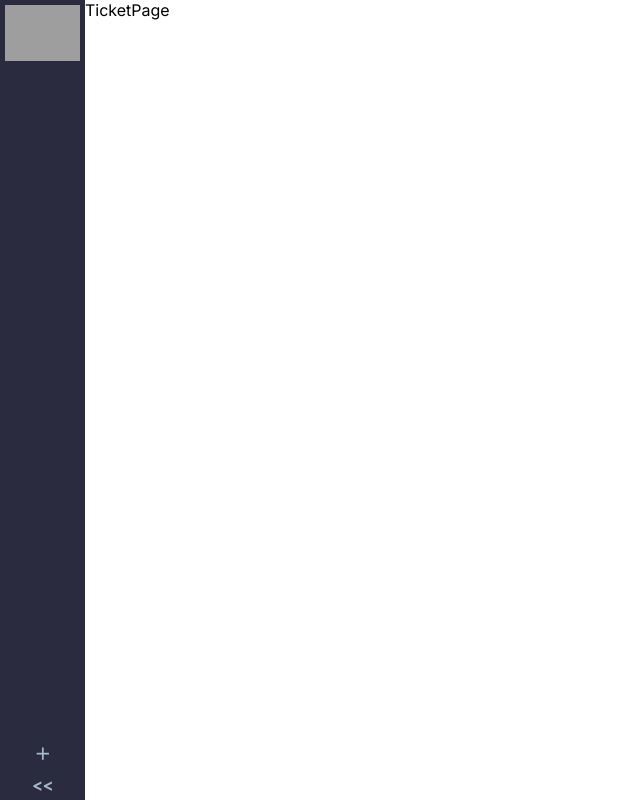
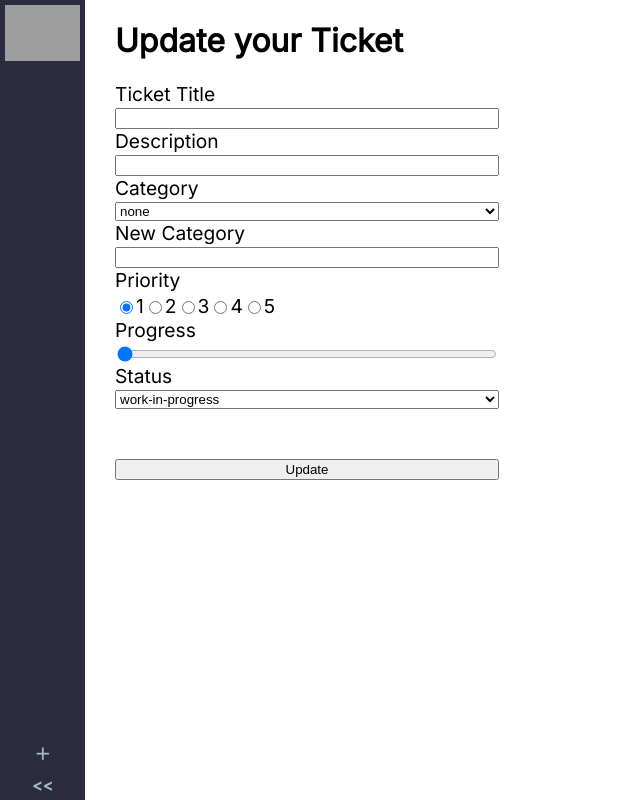
Before and after one commit to DmitriyTsay/crm-react, a React (Create React App) app: page /ticket in a window 1280 px wide. Shown: the whole page, without its empty margins (0-640 px from the left). Built offline with nearby package versions, Linux system fonts and the light colour scheme; grey boxes are pictures that could not be loaded.

Commit message:
0.2 finished frontend part of ticket page, starting backend part

```diff
--- a/src/components/DeleteBlock.js
+++ b/src/components/DeleteBlock.js
@@ -1,7 +1,9 @@
+import deleteImage from '../images/delete.png'
+
 export default function DeleteBlock() {
     return (
-        <div>
-            DeleteBlock
+        <div className="delete-block">
+            <img src={deleteImage} alt="Delete" />
         </div>
     )
 }
--- a/src/index.css
+++ b/src/index.css
@@ -13,6 +13,10 @@ html, body {
 #link {
   text-decoration: none;
   color: rgb(43,43,43);
+}
+
+.bold {
+  font-weight: 800;
 }
 
 /* ----- NAV ----- */
@@ -163,6 +167,59 @@ nav {
   font-weight: 800;
 }
 
+/* ----- DELETE-BLOCK ----- */
+
+.delete-block {
+  display: flex;
+  flex-direction: column;
+  align-items: center;
+  justify-content: center;
+  width: 50px;
+}
+
+.delete-block > img {
+  width: 100%;
+}
+
+/* ----- TICKET PAGE ----- */
+/* ----- TICKET EDIT ----- */
+
+.ticket-page {
+  width: 100%;
+}
+
+.ticket-page h1 {
+  margin-left: 30px;
+}
+
+.ticket-edit {
+  display: flex;
+  flex-direction: row;
+  font-size: 1.2em;
+  width: 100%;
+}
+
+.ticket-edit > section {
+  display: flex;
+  flex-direction: column;
+  margin: 0 30px;
+  width: 30vw;
+  min-width: 300px;
+}
+
+.ticket-edit label {
+  margin-bottom: 2px;
+}
+
+.ticket-edit #submit {
+  margin-top: 50px;
+}
+
+.priority-container {
+  display: flex;
+  flex-direction: row;
+  justify-content: flex-start;
+}
 
 /* ----- COLORS ----- */
 
--- a/src/pages/Ticket.js
+++ b/src/pages/Ticket.js
@@ -1,8 +1,185 @@
+import { useState } from 'react';
 
 export default function TicketPage() {
+
+    const [ inputState, setInputState ] = useState({
+        title: '',
+        description: '',
+        category: 'none',
+        newCategory: '',
+        priority: '1',
+        time: new Date(),
+        progress: 0,
+        owner: '',
+        avatar: '',
+        status: 'work-in-progress',
+    })
+
+    // Assumption that editMode is disabled
+    const editMode = true;
+
+    function handleSubmit(event) {
+        event.preventDefault()
+        console.log(`Submitted`);
+    }
+
+    function handleChange(event) {
+        const { value, name } = event.target;
+
+        console.log(event.target.value);
+
+        setInputState((prevInputState) => {
+            return {
+                ...prevInputState,
+                [name]: value,
+            }
+        })
+    }
+
+    console.log(inputState);
+
     return (
-        <div>
-            TicketPage
+        <div className="ticket-page">
+            <h1>{editMode ? 'Update your Ticket' : 'Create a Ticket'}</h1>
+            <form className='ticket-edit' onSubmit={handleSubmit}>
+                <section>
+                    {/* Title */}
+                    <label htmlFor="title">Ticket Title</label>
+                    <input
+                        type='text'
+                        id='title'
+                        name='title'
+                        onChange={(event) => {handleChange(event)}}
+                        value={inputState.title}
+                        required={true}
+                    />
+
+                    {/* Description */}
+                    <label htmlFor="description">Description</label>
+                    <input
+                        type='text'
+                        id='description'
+                        name='description'
+                        onChange={(event) => {handleChange(event)}}
+                        value={inputState.description}
+                        required={true}
+                    />
+
+                    {/* Category */}
+                    <label htmlFor="category">Category</label>
+                    <select
+                        id='category'
+                        name='category'
+                        value={inputState.category}
+                        onChange={handleChange}
+                    >
+                        <option>1</option>
+                        <option>2</option>
+                        <option>3</option>
+                        <option>none</option>
+                    </select>
+
+                    {/* New Category */}
+                    <label htmlFor="newCategory">New Category</label>
+                    <input
+                        type='text'
+                        id='newCategory'
+                        name='newCategory'
+                        onChange={(event) => {handleChange(event)}}
+                        value={inputState.newCategory}
+                    />
+
+                    {/* Priority */}
+                    <label htmlFor="priority">Priority</label>
+                    <div className='priority-container'>
+                        <input
+                            type='radio'
+                            name="priority"
+                            onChange={(event) => {handleChange(event)}}
+                            value={1}
+                            checked={inputState.priority === '1'}
+                        /> 1
+                        <input
+                            type='radio'
+                            name="priority"
+                            onChange={(event) => {handleChange(event)}}
+                            value={2}
+                            checked={inputState.priority === '2'}
+                        /> 2
+                        <input
+                            type='radio'
+                            name="priority"
+                            onChange={(event) => {handleChange(event)}}
+                            value={3}
+                            checked={inputState.priority === '3'}
+                        /> 3
+                        <input
+                            type='radio'
+                            name="priority"
+                            onChange={(event) => {handleChange(event)}}
+                            value={4}
+                            checked={inputState.priority === '4'}
+                        /> 4
+                        <input
+                            type='radio'
+                            name="priority"
+                            onChange={(event) => {handleChange(event)}}
+                            value={5}
+                            checked={inputState.priority === '5'}
+                        /> 5
+                    </div>
+
+                    {/* Progress (only if editMode is enabled) */}
+                    { editMode && <label htmlFor='progress'>Progress</label> }
+                    { editMode && <input
+                        type='range'
+                        id='progress'
+                        name='progress'
+                        min={0}
+                        max={100}
+                        onChange={(event) => {handleChange(event)}}
+                        value={inputState.progress}
+                    /> }
+
+                    {/* Status */}
+                    <label htmlFor="status">Status</label>
+                    <select
+                        id='status'
+                        name='status'
+                        value={inputState.status}
+                        onChange={handleChange}
+                    >
+                        <option>work-in-progress</option>
+                        <option>done</option>
+                        <option>stuck</option>
+                    </select>
+
+                    {/* Submit */}
+                    <input id="submit" type="submit" value={`${editMode ? 'Update' : 'Create'}`} />
+                </section>
+
+                {/* Owner and Avatar section */}
+                {!editMode && <section>
+                    <label htmlFor='owner'>Owner</label>
+                    <input
+                        id='owner'
+                        name='owner'
+                        type='text'
+                        onChange={(event) => {handleChange(event)}}
+                        value={inputState.owner}
+                        required={true}
+                    />
+
+                    <label htmlFor='avatar'>Avatar</label>
+                    <input
+                        id='avatar'
+                        name='avatar'
+                        type='url'
+                        onChange={(event) => {handleChange(event)}}
+                        value={inputState.avatar}
+                    />
+                </section> }
+            </form>
         </div>
     )
 }
```
Also changed, not shown: src/images/delete.png (added).
